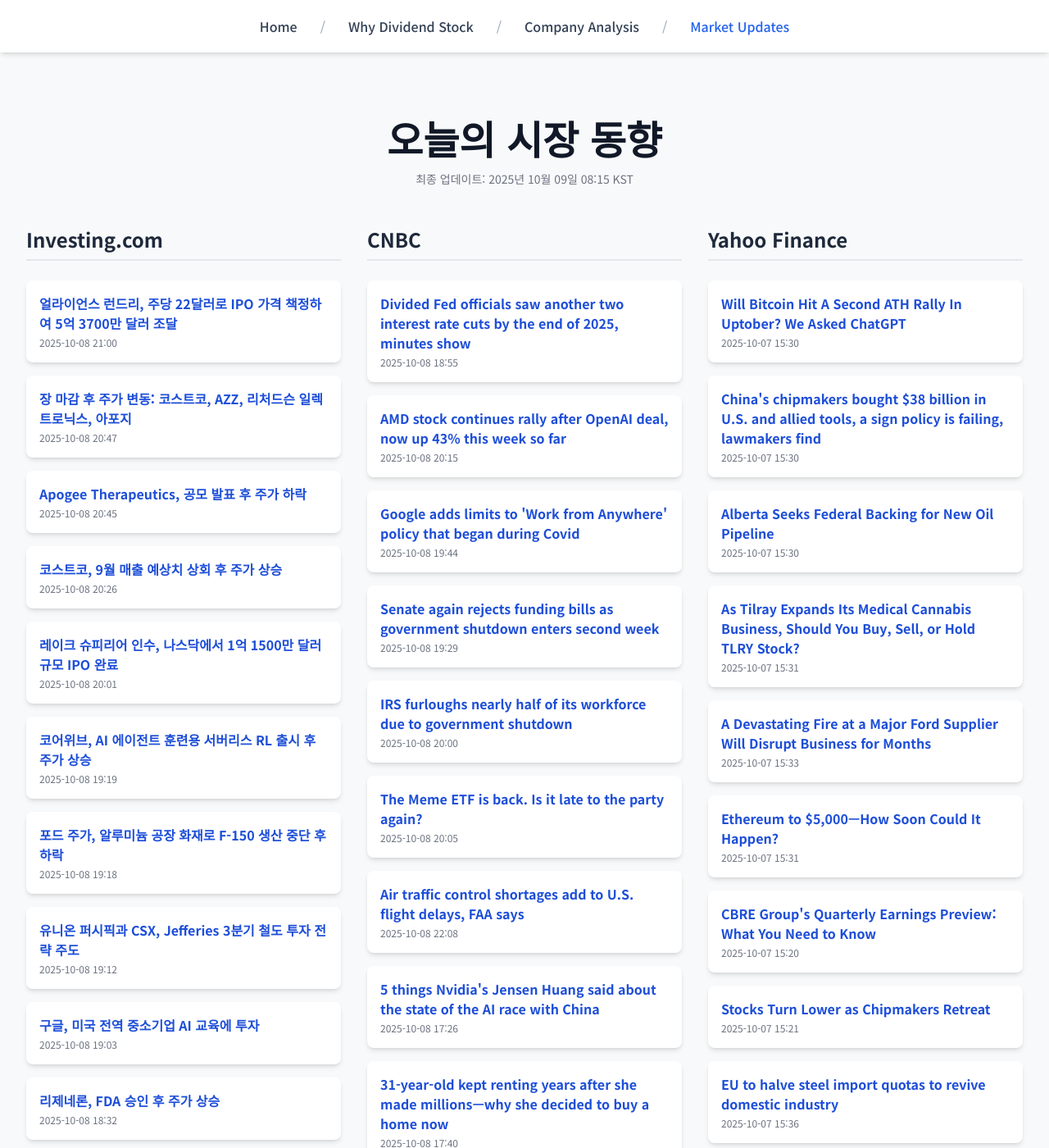
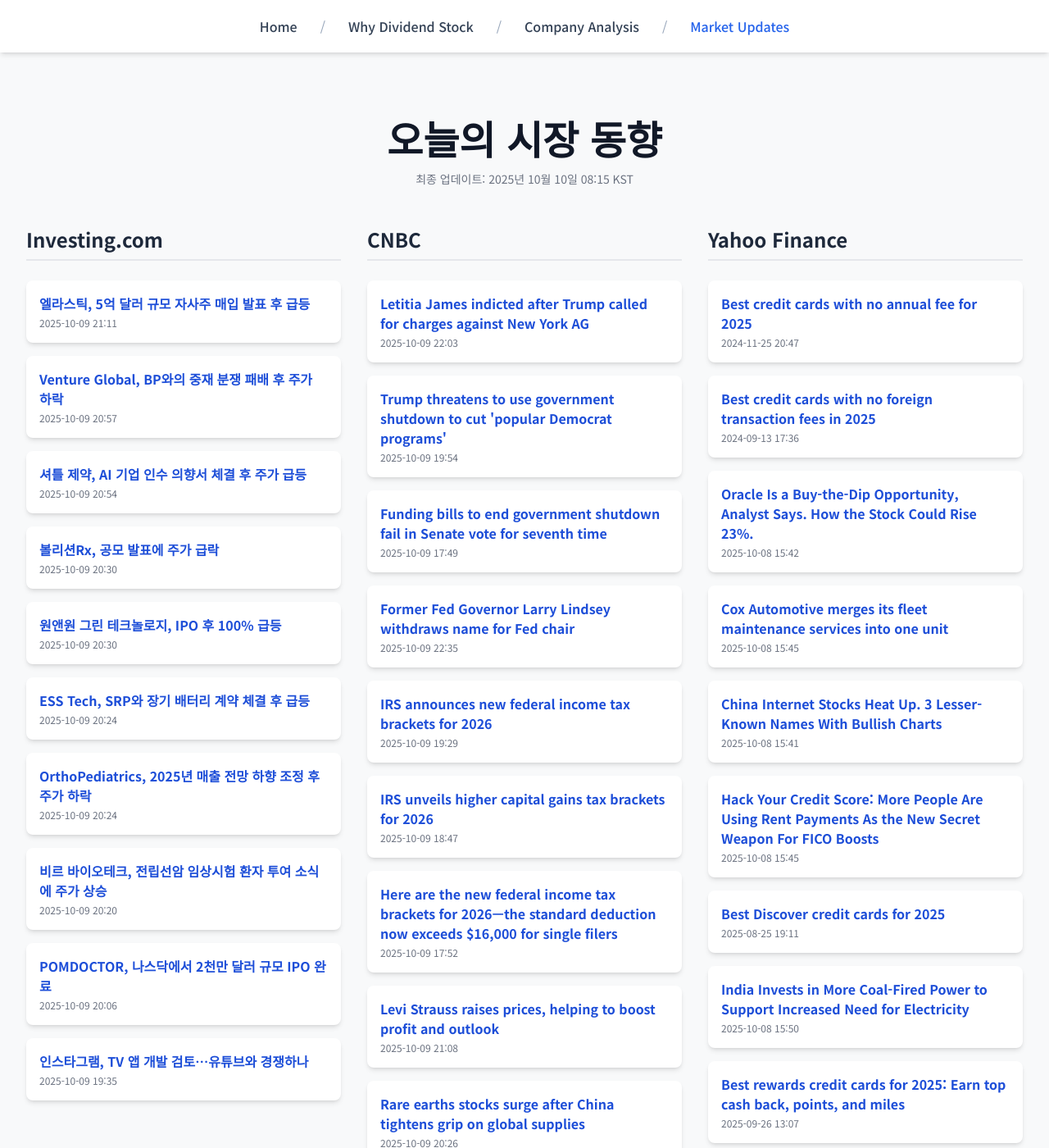
Before and after one commit to Kay-Hwang/my-company-analysis, a Jekyll site: the page built from market-updates.html, in a window 1280 px wide and 1400 px high. Shown: the whole window at 82% size. Built offline with Jekyll 4.4.1, drawn with Linux system fonts in a browser that asks for light colours; nearby versions of some CDN libraries; a script that is not in the unit is left out; some of the changed text lies outside the part shown.

Commit message:
Update daily data

```diff
--- a/_data/latest_data.json
+++ b/_data/latest_data.json
@@ -1,190 +1,190 @@
 {
-  "lastUpdated": "2025년 10월 09일 08:15 KST",
+  "lastUpdated": "2025년 10월 10일 08:15 KST",
   "news": {
     "investing": [
       {
-        "title": "얼라이언스 런드리, 주당 22달러로 IPO 가격 책정하여 5억 3700만 달러 조달",
-        "link": "https://kr.investing.com/news/stock-market-news/article-432SI-1662286",
-        "pubDate": "2025-10-08 21:00:08",
-        "summary": "얼라이언스 런드리, 주당 22달러로 IPO 가격 책정하여 5억 3700만 달러 조달"
+        "title": "엘라스틱, 5억 달러 규모 자사주 매입 발표 후 급등",
+        "link": "https://kr.investing.com/news/stock-market-news/article-93CH-1663781",
+        "pubDate": "2025-10-09 21:11:09",
+        "summary": "엘라스틱, 5억 달러 규모 자사주 매입 발표 후 급등"
       },
       {
-        "title": "장 마감 후 주가 변동: 코스트코, AZZ, 리처드슨 일렉트로닉스, 아포지",
-        "link": "https://kr.investing.com/news/stock-market-news/article-432SI-1662271",
-        "pubDate": "2025-10-08 20:47:20",
-        "summary": "장 마감 후 주가 변동: 코스트코, AZZ, 리처드슨 일렉트로닉스, 아포지"
+        "title": "Venture Global, BP와의 중재 분쟁 패배 후 주가 하락",
+        "link": "https://kr.investing.com/news/stock-market-news/article-1663883",
+        "pubDate": "2025-10-09 20:57:11",
+        "summary": "Venture Global, BP와의 중재 분쟁 패배 후 주가 하락"
       },
       {
-        "title": "Apogee Therapeutics, 공모 발표 후 주가 하락",
-        "link": "https://kr.investing.com/news/stock-market-news/article-93CH-1662269",
-        "pubDate": "2025-10-08 20:45:21",
-        "summary": "Apogee Therapeutics, 공모 발표 후 주가 하락"
+        "title": "셔틀 제약, AI 기업 인수 의향서 체결 후 주가 급등",
+        "link": "https://kr.investing.com/news/stock-market-news/article-93CH-1663757",
+        "pubDate": "2025-10-09 20:54:25",
+        "summary": "셔틀 제약, AI 기업 인수 의향서 체결 후 주가 급등"
       },
       {
-        "title": "코스트코, 9월 매출 예상치 상회 후 주가 상승",
-        "link": "https://kr.investing.com/news/stock-market-news/article-93CH-1662250",
-        "pubDate": "2025-10-08 20:26:55",
-        "summary": "코스트코, 9월 매출 예상치 상회 후 주가 상승"
+        "title": "볼리션Rx, 공모 발표에 주가 급락",
+        "link": "https://kr.investing.com/news/stock-market-news/article-93CH-1663723",
+        "pubDate": "2025-10-09 20:30:25",
+        "summary": "볼리션Rx, 공모 발표에 주가 급락"
       },
       {
-        "title": "레이크 슈피리어 인수, 나스닥에서 1억 1500만 달러 규모 IPO 완료",
-        "link": "https://kr.investing.com/news/stock-market-news/article-432SI-1662179",
-        "pubDate": "2025-10-08 20:01:08",
-        "summary": "레이크 슈피리어 인수, 나스닥에서 1억 1500만 달러 규모 IPO 완료"
+        "title": "원앤원 그린 테크놀로지, IPO 후 100% 급등",
+        "link": "https://kr.investing.com/news/stock-market-news/article-93CH-1663722",
+        "pubDate": "2025-10-09 20:30:21",
+        "summary": "원앤원 그린 테크놀로지, IPO 후 100% 급등"
       },
       {
-        "title": "코어위브, AI 에이전트 훈련용 서버리스 RL 출시 후 주가 상승",
-        "link": "https://kr.investing.com/news/stock-market-news/article-93CH-1662164",
-        "pubDate": "2025-10-08 19:19:36",
-        "summary": "코어위브, AI 에이전트 훈련용 서버리스 RL 출시 후 주가 상승"
+        "title": "ESS Tech, SRP와 장기 배터리 계약 체결 후 급등",
+        "link": "https://kr.investing.com/news/stock-market-news/article-93CH-1663715",
+        "pubDate": "2025-10-09 20:24:56",
+        "summary": "ESS Tech, SRP와 장기 배터리 계약 체결 후 급등"
       },
       {
-        "title": "포드 주가, 알루미늄 공장 화재로 F-150 생산 중단 후 하락",
-        "link": "https://kr.investing.com/news/stock-market-news/article-93CH-1662163",
-        "pubDate": "2025-10-08 19:18:45",
-        "summary": "포드 주가, 알루미늄 공장 화재로 F-150 생산 중단 후 하락"
+        "title": "OrthoPediatrics, 2025년 매출 전망 하향 조정 후 주가 하락",
+        "link": "https://kr.investing.com/news/stock-market-news/article-93CH-1663714",
+        "pubDate": "2025-10-09 20:24:54",
+        "summary": "OrthoPediatrics, 2025년 매출 전망 하향 조정 후 주가 하락"
       },
       {
-        "title": "유니온 퍼시픽과 CSX, Jefferies 3분기 철도 투자 전략 주도",
-        "link": "https://kr.investing.com/news/stock-market-news/article-93CH-1662161",
-        "pubDate": "2025-10-08 19:12:45",
-        "summary": "유니온 퍼시픽과 CSX, Jefferies 3분기 철도 투자 전략 주도"
+        "title": "비르 바이오테크, 전립선암 임상시험 환자 투여 소식에 주가 상승",
+        "link": "https://kr.investing.com/news/stock-market-news/article-93CH-1663699",
+        "pubDate": "2025-10-09 20:20:41",
+        "summary": "비르 바이오테크, 전립선암 임상시험 환자 투여 소식에 주가 상승"
       },
       {
-        "title": "구글, 미국 전역 중소기업 AI 교육에 투자",
-        "link": "https://kr.investing.com/news/stock-market-news/article-93CH-1662156",
-        "pubDate": "2025-10-08 19:03:53",
-        "summary": "구글, 미국 전역 중소기업 AI 교육에 투자"
+        "title": "POMDOCTOR, 나스닥에서 2천만 달러 규모 IPO 완료",
+        "link": "https://kr.investing.com/news/stock-market-news/article-432SI-1663769",
+        "pubDate": "2025-10-09 20:06:23",
+        "summary": "POMDOCTOR, 나스닥에서 2천만 달러 규모 IPO 완료"
       },
       {
-        "title": "리제네론, FDA 승인 후 주가 상승",
-        "link": "https://kr.investing.com/news/stock-market-news/article-93CH-1662141",
-        "pubDate": "2025-10-08 18:32:56",
-        "summary": "리제네론, FDA 승인 후 주가 상승"
+        "title": "인스타그램, TV 앱 개발 검토…유튜브와 경쟁하나",
+        "link": "https://kr.investing.com/news/stock-market-news/article-93CH-1663647",
+        "pubDate": "2025-10-09 19:35:20",
+        "summary": "인스타그램, TV 앱 개발 검토…유튜브와 경쟁하나"
       }
     ],
     "cnbc": [
       {
-        "title": "Divided Fed officials saw another two interest rate cuts by the end of 2025, minutes show",
-        "link": "https://www.cnbc.com/2025/10/08/fed-minutes-september-2025.html",
-        "pubDate": "Wed, 08 Oct 2025 18:55:14 GMT",
-        "summary": "Officials were strongly inclined to lower rates, with the only dispute seeming to be over how many cuts were coming."
+        "title": "Letitia James indicted after Trump called for charges against New York AG",
+        "link": "https://www.cnbc.com/2025/10/09/trump-letitia-james-halligan-mortgage.html",
+        "pubDate": "Thu, 09 Oct 2025 22:03:45 GMT",
+        "summary": "New York Attorney General Letitia James previously sued President Trump in a civil case that led to him and his company being held liable for business fraud."
       },
       {
-        "title": "AMD stock continues rally after OpenAI deal, now up 43% this week so far",
-        "link": "https://www.cnbc.com/2025/10/08/amd-stock-rally-openai-deal.html",
-        "pubDate": "Wed, 08 Oct 2025 20:15:20 GMT",
-        "summary": "Investors took the partnership to mean that AMD could become a viable challenger to Nvidia's current top position in the AI chip market."
+        "title": "Trump threatens to use government shutdown to cut 'popular Democrat programs'",
+        "link": "https://www.cnbc.com/2025/10/09/trump-government-shutdown-programs.html",
+        "pubDate": "Thu, 09 Oct 2025 19:54:20 GMT",
+        "summary": "President Donald Trump said his administration plans to use the government shutdown to permanently cut government programs popular with Democrats."
       },
       {
-        "title": "Google adds limits to 'Work from Anywhere' policy that began during Covid",
-        "link": "https://www.cnbc.com/2025/10/08/google-adds-limits-to-work-from-anywhere-policy-that-began-in-covid.html",
-        "pubDate": "Wed, 08 Oct 2025 19:44:43 GMT",
-        "summary": "Google is putting restrictions on its “Work from Anywhere” policy, limiting the number of days employees can take advantage of the perk."
+        "title": "Funding bills to end government shutdown fail in Senate vote for seventh time",
+        "link": "https://www.cnbc.com/2025/10/09/government-shutdown-senate-vote-bills.html",
+        "pubDate": "Thu, 09 Oct 2025 17:49:44 GMT",
+        "summary": "Lawmakers on both sides remain dug in, showing no indication that they are open to yielding on their demands."
       },
       {
-        "title": "Senate again rejects funding bills as government shutdown enters second week",
-        "link": "https://www.cnbc.com/2025/10/08/government-shutdown-senate-vote.html",
-        "pubDate": "Wed, 08 Oct 2025 19:29:20 GMT",
-        "summary": "President Donald Trump and Republicans accuse Democrats, who want any funding bill to include health-care protections, of holding the government hostage."
+        "title": "Former Fed Governor Larry Lindsey withdraws name for Fed chair",
+        "link": "https://www.cnbc.com/2025/10/09/former-fed-governor-larry-lindsey-withdraws-name-for-fed-chair.html",
+        "pubDate": "Thu, 09 Oct 2025 22:35:22 GMT",
+        "summary": "Former U.S. Federal Reserve Governor Larry Lindsey has withdrawn his name from the list of candidates for the next potential chair of the Federal Reserve."
       },
       {
-        "title": "IRS furloughs nearly half of its workforce due to government shutdown",
-        "link": "https://www.cnbc.com/2025/10/08/irs-furloughs-workers-government-shutdown.html",
-        "pubDate": "Wed, 08 Oct 2025 20:00:29 GMT",
-        "summary": "The IRS furloughs came on the same day that the Senate again fell short of passing a funding resolution that would end the federal government shutdown."
+        "title": "IRS announces new federal income tax brackets for 2026",
+        "link": "https://www.cnbc.com/2025/10/09/2026-federal-tax-brackets.html",
+        "pubDate": "Thu, 09 Oct 2025 19:29:34 GMT",
+        "summary": "The IRS has announced higher federal income tax brackets and standard deductions for 2026. Here's what taxpayers need to know."
       },
       {
-        "title": "The Meme ETF is back. Is it late to the party again?",
-        "link": "https://www.cnbc.com/2025/10/08/the-meme-etf-is-back-is-it-late-to-the-party-again.html",
-        "pubDate": "Wed, 08 Oct 2025 20:05:27 GMT",
-        "summary": "In its first go around, the ETF's launch coincided with the Nasdaq Composite's peak."
+        "title": "IRS unveils higher capital gains tax brackets for 2026",
+        "link": "https://www.cnbc.com/2025/10/09/capital-gains-tax-2026-federal.html",
+        "pubDate": "Thu, 09 Oct 2025 18:47:25 GMT",
+        "summary": "The IRS has announced higher long-term capital gains brackets for 2026. Here's what investors need to know."
       },
       {
-        "title": "Air traffic control shortages add to U.S. flight delays, FAA says",
-        "link": "https://www.cnbc.com/2025/10/08/air-traffic-controllers-flight-delays-government-shutdown.html",
-        "pubDate": "Wed, 08 Oct 2025 22:08:02 GMT",
-        "summary": "The government shutdown is exacerbating concerns about the strain on air traffic controllers, a shortage of whom has vexed airline executives for years."
+        "title": "Here are the new federal income tax brackets for 2026—the standard deduction now exceeds $16,000 for single filers",
+        "link": "https://www.cnbc.com/2025/10/09/irs-announces-new-federal-income-tax-brackets-for-2026.html",
+        "pubDate": "Thu, 09 Oct 2025 17:52:29 GMT",
+        "summary": "The IRS announced higher income thresholds, which means taxpayers will get taxed less on lower income amounts."
       },
       {
-        "title": "5 things Nvidia's Jensen Huang said about the state of the AI race with China",
-        "link": "https://www.cnbc.com/2025/10/08/nvidia-huang-ai-race-china-us-trump.html",
-        "pubDate": "Wed, 08 Oct 2025 17:26:35 GMT",
-        "summary": "While the U.S. may be leading in advanced chip designs, Huang warned not to discount China's growing chip development."
+        "title": "Levi Strauss raises prices, helping to boost profit and outlook",
+        "link": "https://www.cnbc.com/2025/10/09/levi-strauss-levi-q3-2025-earnings.html",
+        "pubDate": "Thu, 09 Oct 2025 21:08:41 GMT",
+        "summary": "Levi Strauss is raising prices across its assortment but said consumer demand is so far holding steady."
       },
       {
-        "title": "31-year-old kept renting years after she made millions—why she decided to buy a home now",
-        "link": "https://www.cnbc.com/2025/10/08/31yearold-kept-renting-even-after-she-made-millions-why-she-chose-to-buy-a-home-now.html",
-        "pubDate": "Wed, 08 Oct 2025 17:40:31 GMT",
-        "summary": "Tori Dunlap credits renting with helping her build her business and net worth. Here's what made her finally buy a home."
+        "title": "Rare earths stocks surge after China tightens grip on global supplies",
+        "link": "https://www.cnbc.com/2025/10/09/china-tightens-rare-earths-grip-stocks-surge.html",
+        "pubDate": "Thu, 09 Oct 2025 20:26:46 GMT",
+        "summary": "Rare earths stocks were jumping Thursday"
       },
       {
-        "title": "AMD's deal with OpenAI gives Nvidia much-needed challenger in market it dominates",
-        "link": "https://www.cnbc.com/2025/10/08/amd-deal-with-openai-gives-nvidia-a-needed-challenger-in-ai-chips.html",
-        "pubDate": "Wed, 08 Oct 2025 17:35:47 GMT",
-        "summary": "The last time AMD played the role of distant challenger Intel was the giant in semiconductors."
+        "title": "Trump meets with Jared Isaacman about top NASA job after pulling nomination",
+        "link": "https://www.cnbc.com/2025/10/09/trump-jared-isaacman-nasa-nomination.html",
+        "pubDate": "Thu, 09 Oct 2025 20:58:06 GMT",
+        "summary": "Isaacman, who has close ties with SpaceX CEO Elon Musk, was at the White House in September for Trump's dinner for tech power players."
       }
     ],
     "yahoo": [
       {
-        "title": "Will Bitcoin Hit A Second ATH Rally In Uptober? We Asked ChatGPT",
-        "link": "https://finance.yahoo.com/news/bitcoin-hit-second-ath-rally-153006618.html",
-        "pubDate": "2025-10-07T15:30:06Z",
-        "summary": "Will Bitcoin Hit A Second ATH Rally In Uptober? We Asked ChatGPT"
+        "title": "Best credit cards with no annual fee for 2025",
+        "link": "https://finance.yahoo.com/personal-finance/credit-cards/article/best-credit-cards-with-no-annual-fee-204747522.html",
+        "pubDate": "2024-11-25T20:47:47Z",
+        "summary": "Best credit cards with no annual fee for 2025"
       },
       {
-        "title": "China's chipmakers bought $38 billion in U.S. and allied tools, a sign policy is failing, lawmakers find",
-        "link": "https://finance.yahoo.com/news/chinas-chipmakers-bought-38-billion-153031643.html",
-        "pubDate": "2025-10-07T15:30:31Z",
-        "summary": "China's chipmakers bought $38 billion in U.S. and allied tools, a sign policy is failing, lawmakers find"
+        "title": "Best credit cards with no foreign transaction fees in 2025",
+        "link": "https://finance.yahoo.com/personal-finance/credit-cards/article/best-credit-cards-no-foreign-transaction-fees-234302581.html",
+        "pubDate": "2024-09-13T17:36:17Z",
+        "summary": "Best credit cards with no foreign transaction fees in 2025"
       },
       {
-        "title": "Alberta Seeks Federal Backing for New Oil Pipeline",
-        "link": "https://finance.yahoo.com/news/alberta-seeks-federal-backing-oil-153000733.html",
-        "pubDate": "2025-10-07T15:30:00Z",
-        "summary": "Alberta Seeks Federal Backing for New Oil Pipeline"
+        "title": "Oracle Is a Buy-the-Dip Opportunity, Analyst Says. How the Stock Could Rise 23%.",
+        "link": "https://www.barrons.com/articles/oracle-stock-price-buy-d3b7d141?siteid=yhoof2&yptr=yahoo",
+        "pubDate": "2025-10-08T15:42:00Z",
+        "summary": "Oracle Is a Buy-the-Dip Opportunity, Analyst Says. How the Stock Could Rise 23%."
       },
       {
-        "title": "As Tilray Expands Its Medical Cannabis Business, Should You Buy, Sell, or Hold TLRY Stock?",
-        "link": "https://finance.yahoo.com/news/tilray-expands-medical-cannabis-business-153118022.html",
-        "pubDate": "2025-10-07T15:31:18Z",
-        "summary": "As Tilray Expands Its Medical Cannabis Business, Should You Buy, Sell, or Hold TLRY Stock?"
+        "title": "Cox Automotive merges its fleet maintenance services into one unit",
+        "link": "https://finance.yahoo.com/news/cox-automotive-merges-fleet-maintenance-154508271.html",
+        "pubDate": "2025-10-08T15:45:08Z",
+        "summary": "Cox Automotive merges its fleet maintenance services into one unit"
       },
       {
-        "title": "A Devastating Fire at a Major Ford Supplier Will Disrupt Business for Months",
-        "link": "https://www.wsj.com/business/autos/ford-toyota-aluminum-factory-fire-b806cb2f?siteid=yhoof2&yptr=yahoo",
-        "pubDate": "2025-10-07T15:33:00Z",
-        "summary": "A Devastating Fire at a Major Ford Supplier Will Disrupt Business for Months"
+        "title": "China Internet Stocks Heat Up. 3 Lesser-Known Names With Bullish Charts",
+        "link": "https://www.barrons.com/articles/china-internet-stocks-3-lesser-known-names-with-bullish-charts-a5bc1a7c?siteid=yhoof2&yptr=yahoo",
+        "pubDate": "2025-10-08T15:41:00Z",
+        "summary": "China Internet Stocks Heat Up. 3 Lesser-Known Names With Bullish Charts"
       },
       {
-        "title": "Ethereum to $5,000—How Soon Could It Happen?",
-        "link": "https://finance.yahoo.com/news/ethereum-5-000-soon-could-153110902.html",
-        "pubDate": "2025-10-07T15:31:10Z",
-        "summary": "Ethereum to $5,000—How Soon Could It Happen?"
+        "title": "Hack Your Credit Score: More People Are Using Rent Payments As the New Secret Weapon For FICO Boosts",
+        "link": "https://finance.yahoo.com/news/hack-credit-score-more-people-154534997.html",
+        "pubDate": "2025-10-08T15:45:34Z",
+        "summary": "Hack Your Credit Score: More People Are Using Rent Payments As the New Secret Weapon For FICO Boosts"
       },
       {
-        "title": "CBRE Group's Quarterly Earnings Preview: What You Need to Know",
-        "link": "https://finance.yahoo.com/news/cbre-groups-quarterly-earnings-preview-152053482.html",
-        "pubDate": "2025-10-07T15:20:53Z",
-        "summary": "CBRE Group's Quarterly Earnings Preview: What You Need to Know"
+        "title": "Best Discover credit cards for 2025",
+        "link": "https://finance.yahoo.com/personal-finance/credit-cards/article/best-discover-credit-cards-191129586.html",
+        "pubDate": "2025-08-25T19:11:29Z",
+        "summary": "Best Discover credit cards for 2025"
       },
       {
-        "title": "Stocks Turn Lower as Chipmakers Retreat",
-        "link": "https://finance.yahoo.com/news/stocks-turn-lower-chipmakers-retreat-152108319.html",
-        "pubDate": "2025-10-07T15:21:08Z",
-        "summary": "Stocks Turn Lower as Chipmakers Retreat"
+        "title": "India Invests in More Coal-Fired Power to Support Increased Need for Electricity",
+        "link": "https://finance.yahoo.com/news/india-invests-more-coal-fired-155026409.html",
+        "pubDate": "2025-10-08T15:50:26Z",
+        "summary": "India Invests in More Coal-Fired Power to Support Increased Need for Electricity"
       },
       {
-        "title": "EU to halve steel import quotas to revive domestic industry",
-        "link": "https://finance.yahoo.com/news/eu-halve-steel-import-quotas-153611116.html",
-        "pubDate": "2025-10-07T15:36:11Z",
-        "summary": "EU to halve steel import quotas to revive domestic industry"
+        "title": "Best rewards credit cards for 2025: Earn top cash back, points, and miles",
+        "link": "https://finance.yahoo.com/personal-finance/credit-cards/article/best-rewards-credit-cards-172941111.html",
+        "pubDate": "2025-09-26T13:07:26Z",
+        "summary": "Best rewards credit cards for 2025: Earn top cash back, points, and miles"
       },
       {
-        "title": "Crude Prices Slip on Dollar Strength and Energy Demand Concerns",
-        "link": "https://finance.yahoo.com/news/crude-prices-slip-dollar-strength-153803686.html",
-        "pubDate": "2025-10-07T15:38:03Z",
-        "summary": "Crude Prices Slip on Dollar Strength and Energy Demand Concerns"
+        "title": "Jefferies Fund Has $715 Million in First Brands’ Trade Debt",
+        "link": "https://finance.yahoo.com/news/jefferies-161-million-risk-first-114414142.html",
+        "pubDate": "2025-10-08T15:41:26Z",
+        "summary": "Jefferies Fund Has $715 Million in First Brands’ Trade Debt"
       }
     ]
   }
```
